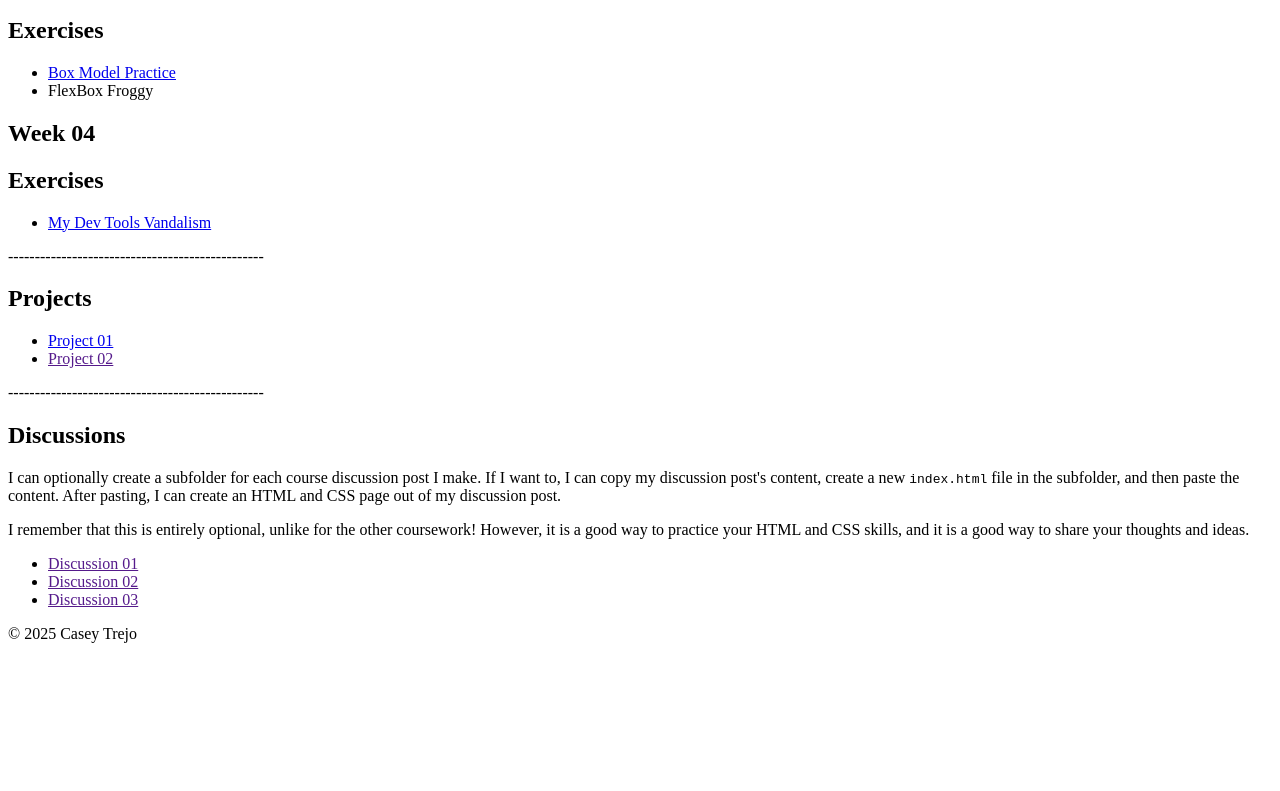
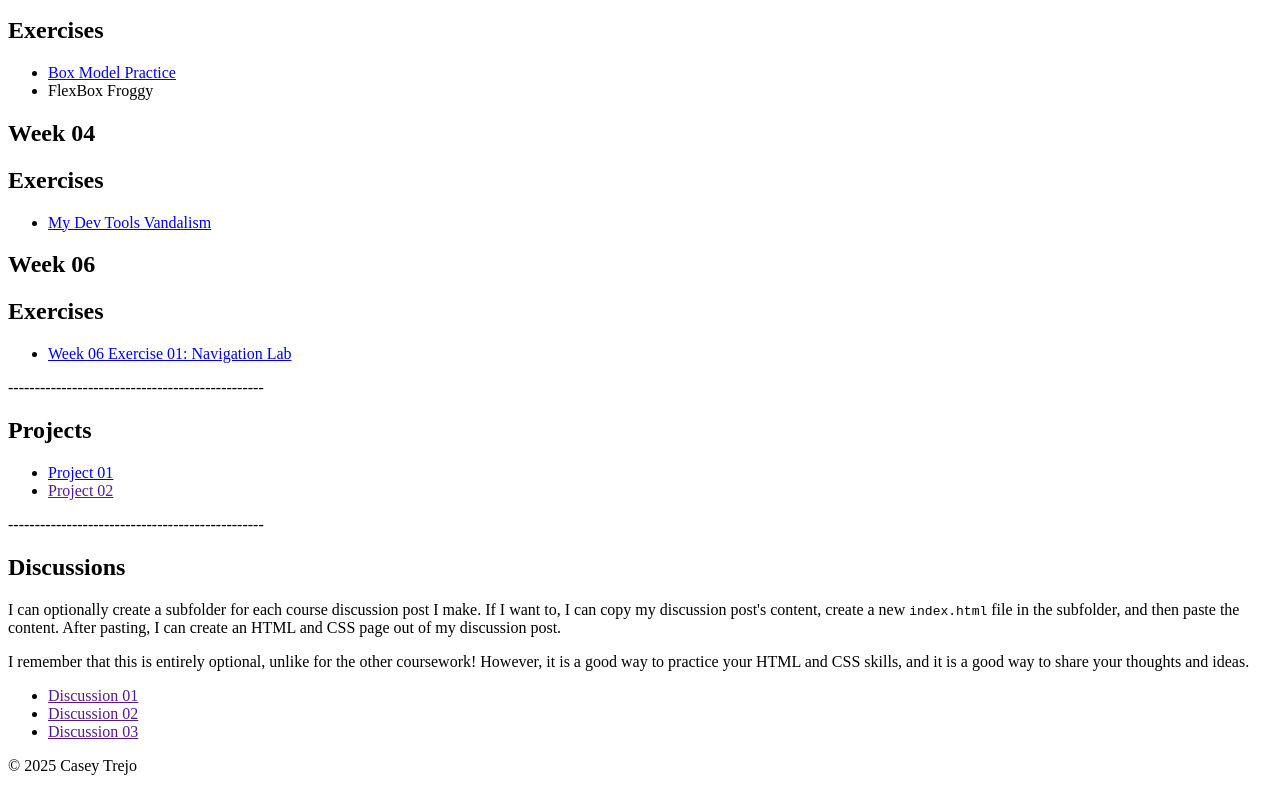
Before and after one commit to caseytre/C1, a plain HTML site: page index.html in a window 1280 px wide. Shown: the part 676-1467 px from the top of the page. Before the commit the page ends 1335 px from the top, so only its background shows below. Drawn offline with Linux system fonts and the light colour scheme.

Commit message:
link to wk6exercise

```diff
--- a/index.html
+++ b/index.html
@@ -103,7 +103,15 @@ Remember: You must create subfolders for each piece of coursework as the semeste
                 </li>
                 </ul>
             </section>
+
             <section>
+                <h1>Week 06</h1>
+                <h2>Exercises</h2>
+                <ul>
+                    <li><a href="./week-06-exercise-01/">Week 06 Exercise 01: Navigation Lab</a></li>
+                </li>
+                </ul>
+            </section>
 <p>------------------------------------------------</p>
                 <h2>Projects</h2>
                 <ul>
```
